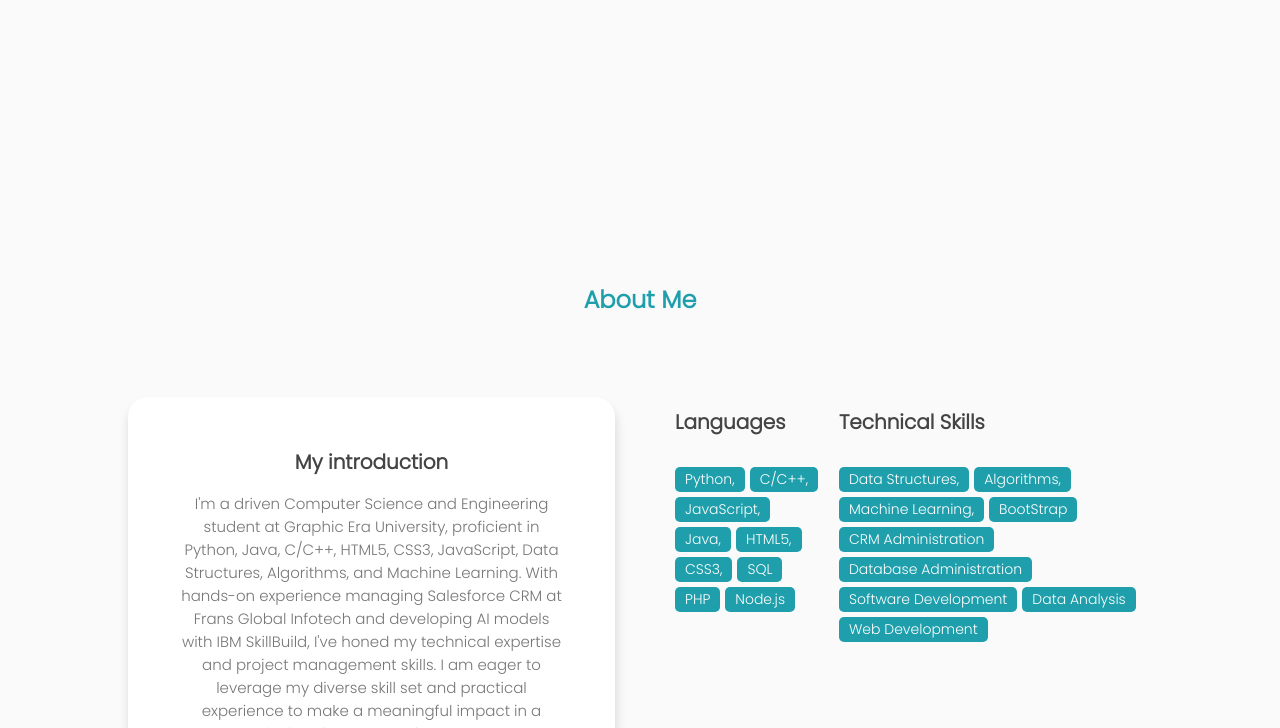
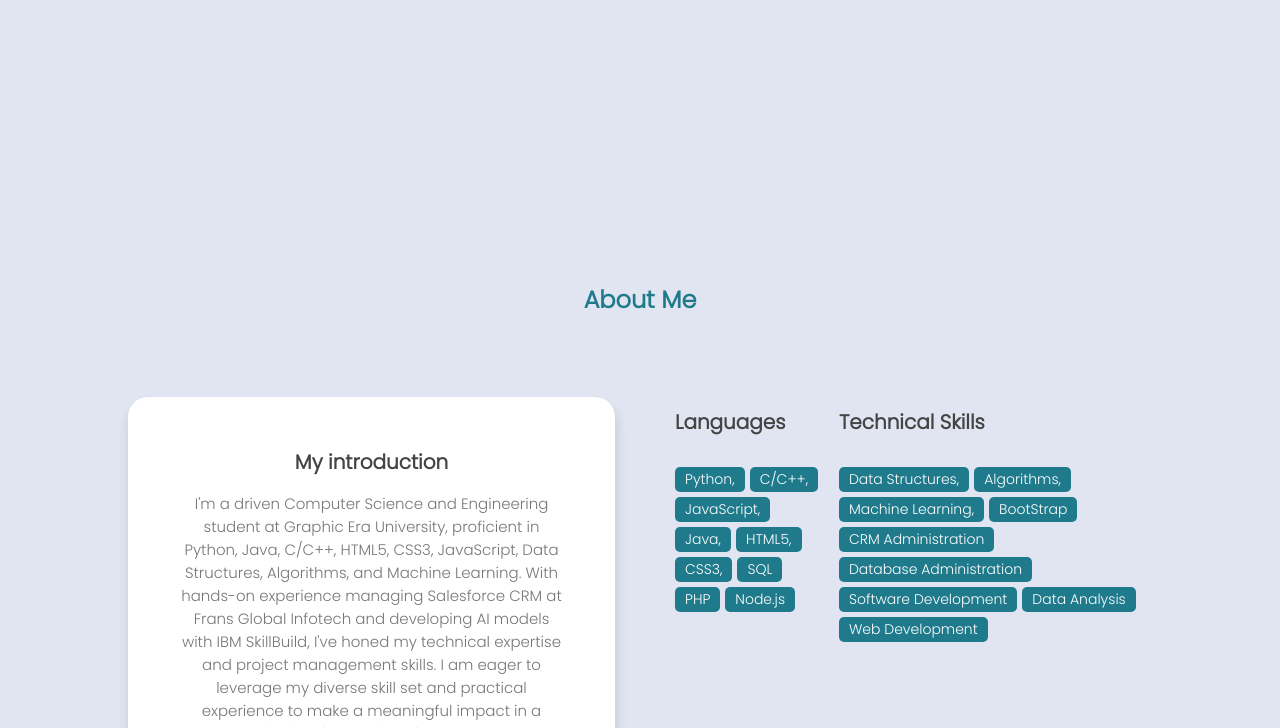
Before and after one commit to beckkenstschaft/Personal_Portfolio, a plain HTML site: page index.html in a window 1280 px wide. Shown: the part 598-1326 px from the top of the page. Drawn offline with nearby package versions, Linux system fonts and the light colour scheme.

Commit message:
Update style.css

```diff
--- a/style.css
+++ b/style.css
@@ -3,11 +3,13 @@
 
 /* VARIABLES */
 :root {
-    --body-color: rgb(250, 250, 250);
+/*     --body-color: rgb(250, 250, 250); */
+    --body-color: #e1e5f2;
     --color-white: rgb(255, 255, 255);
 
     --text-color-second: rgb(68, 68, 68);
-    --text-color-third: rgb(30, 159, 171);
+/*     --text-color-third: rgb(30, 159, 171); */
+    --text-color-third: #1f7a8c;
 
     --first-color: rgb(110, 87, 224);
     --first-color-hover: rgb(40, 91, 212);
```
